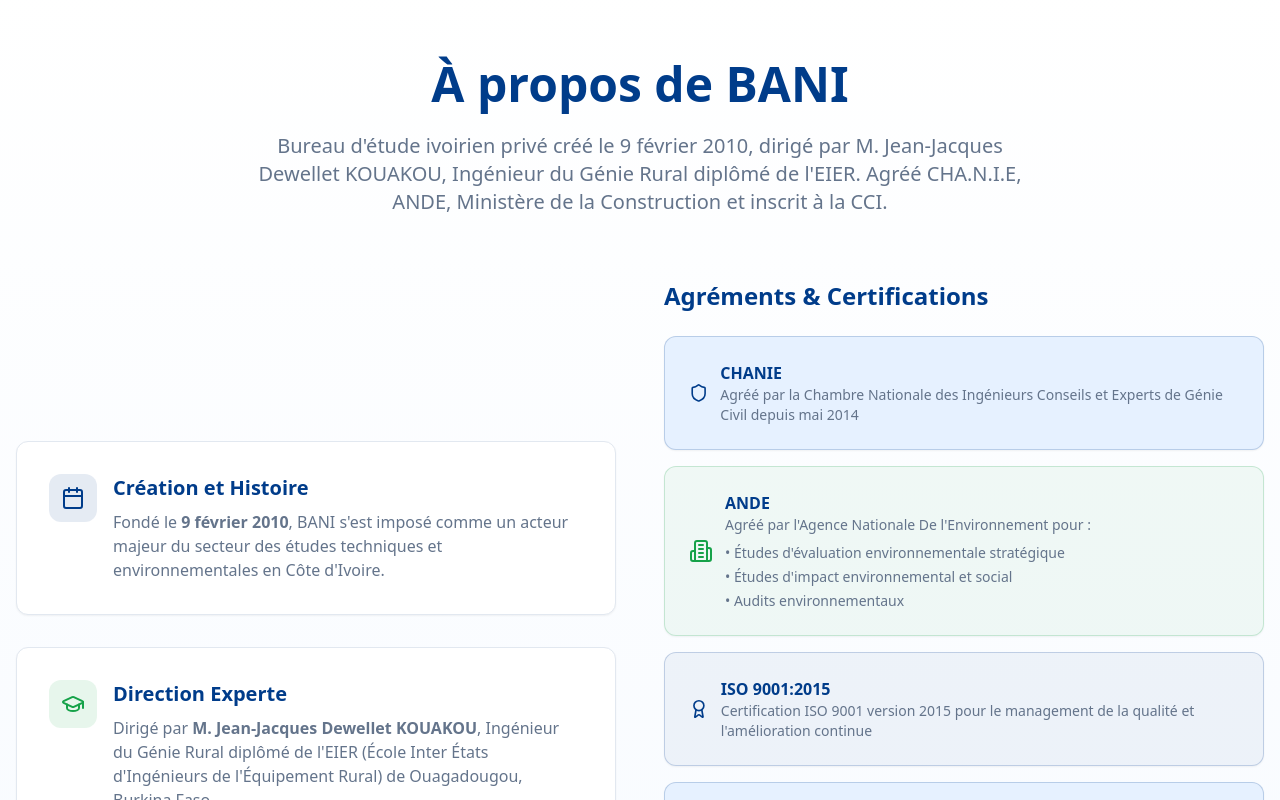
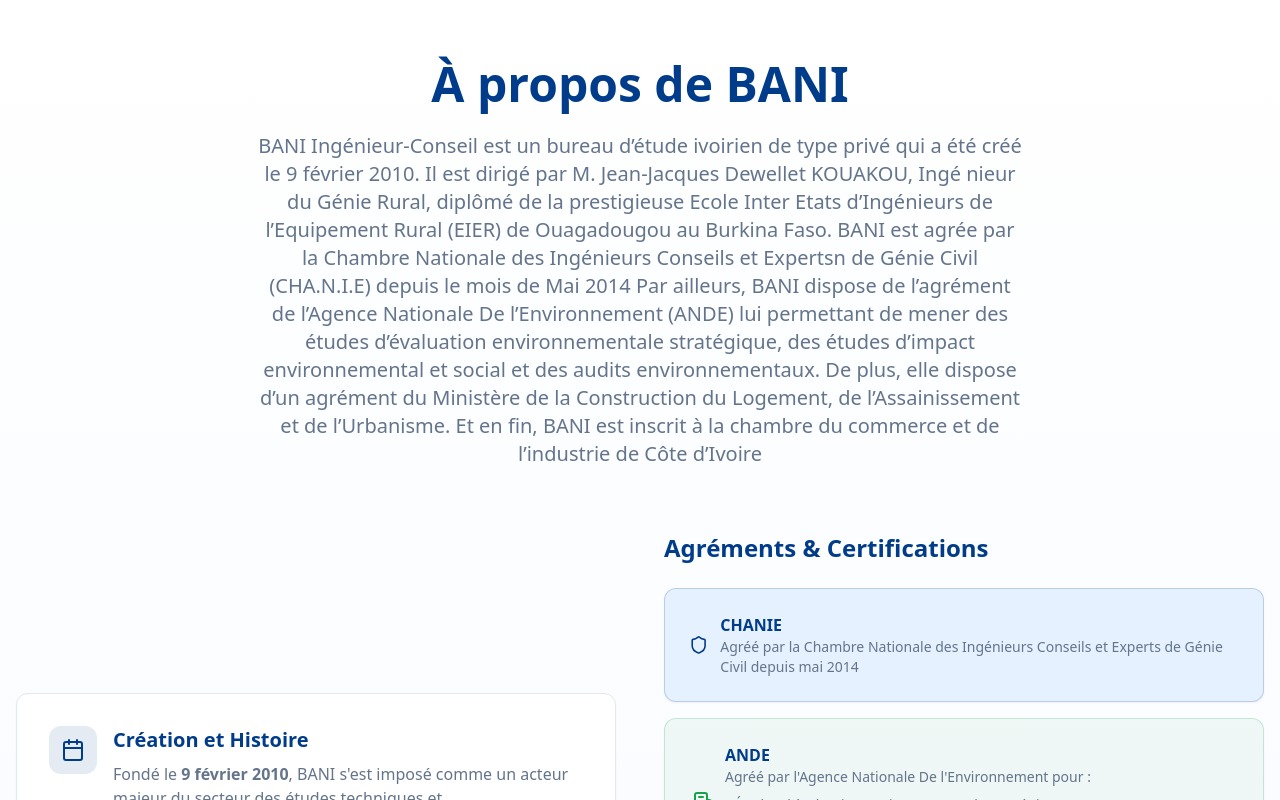
Before and after one commit to idtechacademy2-commits/bani-ci-ecriture, a React (Vite) app: page / in a window 1280 px wide. Shown: the part 820-1620 px from the top of the page. Built offline with nearby package versions, Linux system fonts and the light colour scheme.

Commit message:
Visual edit in Lovable

```diff
--- a/src/components/AboutSection.tsx
+++ b/src/components/AboutSection.tsx
@@ -1,18 +1,32 @@
 import { Card, CardContent } from '@/components/ui/card';
 import { Calendar, GraduationCap, Shield, Award, CheckCircle2, Building2 } from 'lucide-react';
-
 const AboutSection = () => {
-  return (
-    <section id="apropos" className="py-20 bg-gradient-section">
+  return <section id="apropos" className="py-20 bg-gradient-section">
       <div className="container mx-auto px-4">
         <div className="text-center mb-16">
           <h2 className="text-4xl md:text-5xl font-bold text-primary mb-6">
             À propos de BANI
           </h2>
-          <p className="text-xl text-muted-foreground max-w-3xl mx-auto">
-            Bureau d'étude ivoirien privé créé le 9 février 2010, dirigé par M. Jean-Jacques Dewellet KOUAKOU,
-            Ingénieur du Génie Rural diplômé de l'EIER. Agréé CHA.N.I.E, ANDE, Ministère de la Construction et inscrit à la CCI.
-          </p>
+          <p className="text-xl text-muted-foreground max-w-3xl mx-auto"> BANI Ingénieur-Conseil est un bureau d’étude ivoirien
+de type privé qui a été créé le 9 février 2010. Il est
+dirigé par M. Jean-Jacques Dewellet KOUAKOU, Ingé
+nieur du Génie Rural, diplômé de la prestigieuse Ecole
+Inter Etats d’Ingénieurs de l’Equipement Rural (EIER)
+de Ouagadougou au Burkina Faso.
+ BANI est agrée par la Chambre Nationale des
+Ingénieurs Conseils et Expertsn de Génie Civil
+(CHA.N.I.E) depuis le mois de Mai 2014
+ Par ailleurs, BANI dispose de l’agrément de l’Agence
+Nationale De l’Environnement (ANDE) lui permettant
+de mener des études d’évaluation environnementale
+stratégique, des études d’impact environnemental et
+social et des audits environnementaux.
+ De plus, elle dispose d’un agrément du Ministère de la
+Construction du Logement, de l’Assainissement et de
+l’Urbanisme.
+ Et en fin, BANI est inscrit à la chambre du commerce
+et de l’industrie de Côte d’Ivoire
+        </p>
         </div>
 
         <div className="grid lg:grid-cols-2 gap-12 items-center mb-16">
@@ -154,8 +168,6 @@ const AboutSection = () => {
           </CardContent>
         </Card>
       </div>
-    </section>
-  );
+    </section>;
 };
-
 export default AboutSection;
```
